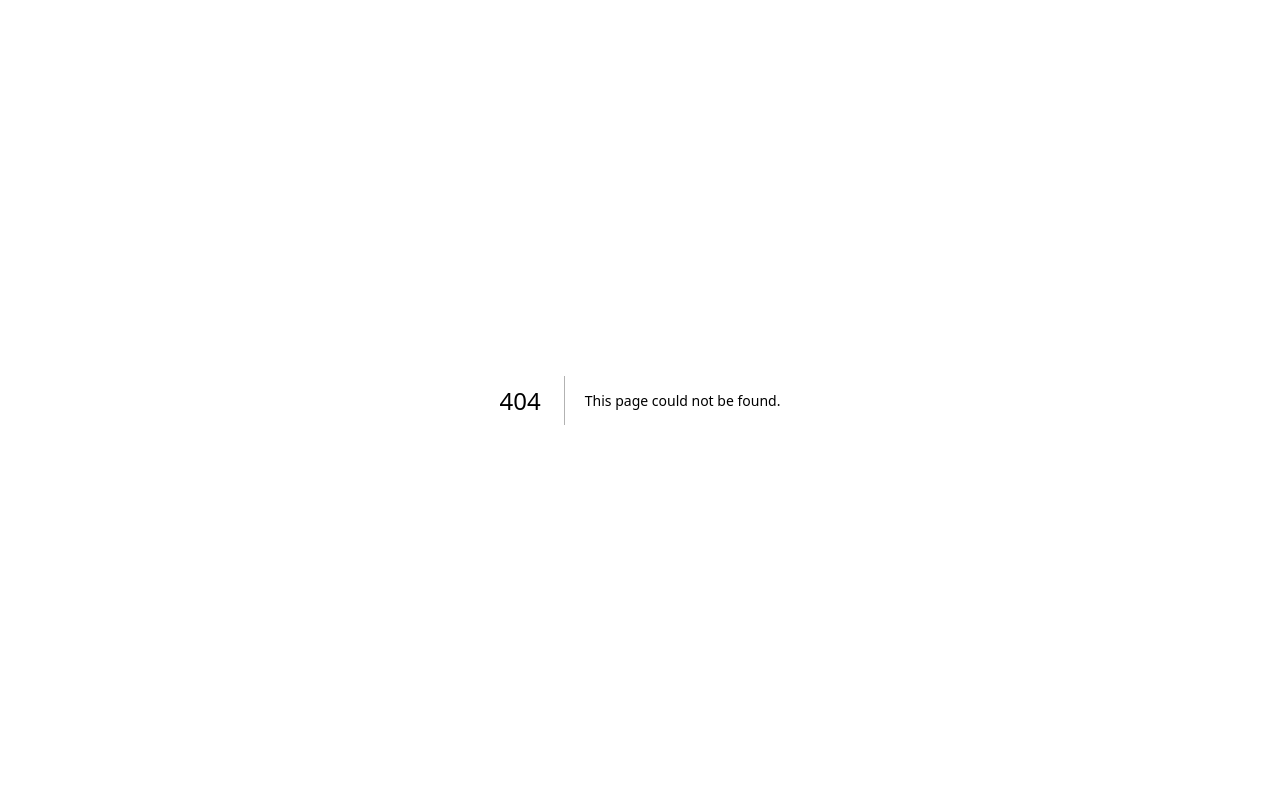
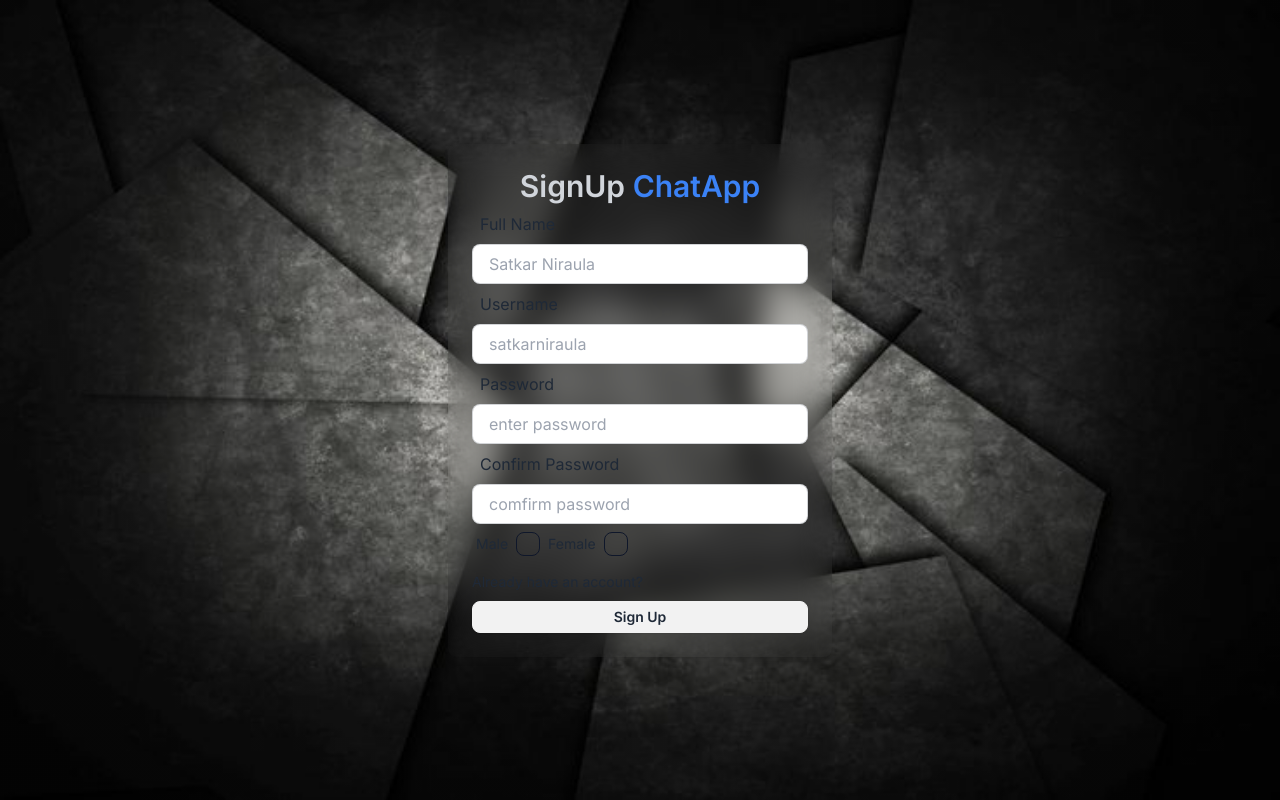
Before and after one commit to Satkar69/chat_frontend, a Next.js app: page /signup in a window 1280 px wide. Before the commit this address had no page. Built offline with nearby package versions, Linux system fonts and the light colour scheme.

Commit message:
update :: architecture changed for nextjs

```diff
--- /dev/null
+++ b/src/app/dashboard/page.jsx
@@ -0,0 +1,7 @@
+import DashboardView from "../pages/dashboardView/DashboardView";
+
+const Dashboard = () => {
+  return <DashboardView />;
+};
+
+export default Dashboard;
--- a/src/app/layout.jsx
+++ b/src/app/layout.jsx
@@ -11,7 +11,11 @@ export const metadata = {
 export default function RootLayout({ children }) {
   return (
     <html lang="en">
-      <body className={inter.className}>{children}</body>
+      <body className={inter.className}>
+        <div className="p-4 h-screen flex items-center justify-center">
+          {children}
+        </div>
+      </body>
     </html>
   );
 }
--- /dev/null
+++ b/src/app/login/page.jsx
@@ -0,0 +1,7 @@
+import LoginForm from "../pages/auth/loginForm/LoginForm";
+
+const Login = () => {
+  return <LoginForm />;
+};
+
+export default Login;
--- a/src/app/page.jsx
+++ b/src/app/page.jsx
@@ -1,11 +1,9 @@
-import Dashboard from "./pages/Dashboard/Dashboard";
+import Dashboard from "./dashboard/page";
 
 export default function Home() {
   return (
     <>
-      <div className="p-4 h-screen flex items-center justify-center">
-        <Dashboard />
-      </div>
+      <Dashboard />
     </>
   );
 }
--- a/src/app/pages/auth/signup/SignUp.jsx
+++ b/src/app/pages/auth/loginForm/LoginForm.jsx
@@ -1,32 +1,20 @@
-import GenderCheckBox from "./GenderCheckBox";
-
-const SignUp = () => {
+const LoginForm = () => {
   return (
     <>
       <div className="flex flex-col items-center justify-center min-w-96 mx-auto">
         <div className="w-full p-6 rounded-lg shadow-md bg-gray-400 bg-clip-padding backdrop-filter backdrop-blur-lg bg-opacity-0">
           <h1 className="text-3xl font-semibold text-center text-gray-300">
-            SignUp
+            Login
             <span className="text-blue-500"> ChatApp</span>
           </h1>
           <form>
-            <div>
-              <label htmlFor="" className="label p-2">
-                <span className="text-base label-text">Full Name</span>
-              </label>
-              <input
-                type="text"
-                placeholder="Satkar Niraula"
-                className="w-full input input-bordered h-10"
-              />
-            </div>
             <div>
               <label htmlFor="" className="label p-2">
                 <span className="text-base label-text">Username</span>
               </label>
               <input
                 type="text"
-                placeholder="satkarniraula"
+                placeholder="enter username"
                 className="w-full input input-bordered h-10"
               />
             </div>
@@ -40,25 +28,14 @@ const SignUp = () => {
                 className="w-full input input-bordered h-10"
               />
             </div>
-            <div>
-              <label htmlFor="" className="label p-2">
-                <span className="text-base label-text">Confirm Password</span>
-              </label>
-              <input
-                type="text"
-                placeholder="comfirm password"
-                className="w-full input input-bordered h-10"
-              />
-            </div>
-            <GenderCheckBox />
             <a
               href=""
               className="text-sm hover:underline hover:text-blue-600 mt-2 inline-block"
             >
-              Already have an account?
+              Don't have an account?
             </a>
             <div>
-              <button className="btn btn-block btn-sm mt-2">Sign Up</button>
+              <button className="btn btn-block btn-sm mt-2">Login</button>
             </div>
           </form>
         </div>
@@ -67,35 +44,25 @@ const SignUp = () => {
   );
 };
 
-export default SignUp;
+export default LoginForm;
 
-// const SignUp = () => {
+// const LoginForm = () => {
 //   return (
 //     <>
 //       <div className="flex flex-col items-center justify-center min-w-96 mx-auto">
 //         <div className="w-full p-6 rounded-lg shadow-md bg-gray-400 bg-clip-padding backdrop-filter backdrop-blur-lg bg-opacity-0">
 //           <h1 className="text-3xl font-semibold text-center text-gray-300">
-//             SignUp
+//             Login
 //             <span className="text-blue-500"> ChatApp</span>
 //           </h1>
 //           <form>
-//             <div>
-//               <label htmlFor="" className="label p-2">
-//                 <span className="text-base label-text">Full Name</span>
-//               </label>
-//               <input
-//                 type="text"
-//                 placeholder="Satkar Niraula"
-//                 className="w-full input input-bordered h-10"
-//               />
-//             </div>
 //             <div>
 //               <label htmlFor="" className="label p-2">
 //                 <span className="text-base label-text">Username</span>
 //               </label>
 //               <input
 //                 type="text"
-//                 placeholder="satkarniraula"
+//                 placeholder="enter username"
 //                 className="w-full input input-bordered h-10"
 //               />
 //             </div>
@@ -109,25 +76,14 @@ export default SignUp;
 //                 className="w-full input input-bordered h-10"
 //               />
 //             </div>
-//             <div>
-//               <label htmlFor="" className="label p-2">
-//                 <span className="text-base label-text">Confirm Password</span>
-//               </label>
-//               <input
-//                 type="text"
-//                 placeholder="comfirm password"
-//                 className="w-full input input-bordered h-10"
-//               />
-//             </div>
-//             <GenderCheckBox />
 //             <a
 //               href=""
 //               className="text-sm hover:underline hover:text-blue-600 mt-2 inline-block"
 //             >
-//               Already have an account?
+//               Don't have an account?
 //             </a>
 //             <div>
-//               <button className="btn btn-block btn-sm mt-2">Sign Up</button>
+//               <button className="btn btn-block btn-sm mt-2">Login</button>
 //             </div>
 //           </form>
 //         </div>
@@ -136,4 +92,4 @@ export default SignUp;
 //   );
 // };
 
-// export default SignUp;
+// export default LoginForm;
--- a/src/app/pages/auth/login/Login.jsx
+++ b/src/app/pages/auth/signupForm/SignUpForm.jsx
@@ -1,20 +1,32 @@
-const Login = () => {
+import GenderCheckBox from "./GenderCheckBox";
+
+const SignUpForm = () => {
   return (
     <>
       <div className="flex flex-col items-center justify-center min-w-96 mx-auto">
         <div className="w-full p-6 rounded-lg shadow-md bg-gray-400 bg-clip-padding backdrop-filter backdrop-blur-lg bg-opacity-0">
           <h1 className="text-3xl font-semibold text-center text-gray-300">
-            Login
+            SignUp
             <span className="text-blue-500"> ChatApp</span>
           </h1>
           <form>
+            <div>
+              <label htmlFor="" className="label p-2">
+                <span className="text-base label-text">Full Name</span>
+              </label>
+              <input
+                type="text"
+                placeholder="Satkar Niraula"
+                className="w-full input input-bordered h-10"
+              />
+            </div>
             <div>
               <label htmlFor="" className="label p-2">
                 <span className="text-base label-text">Username</span>
               </label>
               <input
                 type="text"
-                placeholder="enter username"
+                placeholder="satkarniraula"
                 className="w-full input input-bordered h-10"
               />
             </div>
@@ -28,14 +40,25 @@ const Login = () => {
                 className="w-full input input-bordered h-10"
               />
             </div>
+            <div>
+              <label htmlFor="" className="label p-2">
+                <span className="text-base label-text">Confirm Password</span>
+              </label>
+              <input
+                type="text"
+                placeholder="comfirm password"
+                className="w-full input input-bordered h-10"
+              />
+            </div>
+            <GenderCheckBox />
             <a
               href=""
               className="text-sm hover:underline hover:text-blue-600 mt-2 inline-block"
             >
-              Don't have an account?
+              Already have an account?
             </a>
             <div>
-              <button className="btn btn-block btn-sm mt-2">Login</button>
+              <button className="btn btn-block btn-sm mt-2">Sign Up</button>
             </div>
           </form>
         </div>
@@ -44,25 +67,35 @@ const Login = () => {
   );
 };
 
-export default Login;
+export default SignUpForm;
 
-// const Login = () => {
+// const SignUpForm = () => {
 //   return (
 //     <>
 //       <div className="flex flex-col items-center justify-center min-w-96 mx-auto">
 //         <div className="w-full p-6 rounded-lg shadow-md bg-gray-400 bg-clip-padding backdrop-filter backdrop-blur-lg bg-opacity-0">
 //           <h1 className="text-3xl font-semibold text-center text-gray-300">
-//             Login
+//             SignUp
 //             <span className="text-blue-500"> ChatApp</span>
 //           </h1>
 //           <form>
+//             <div>
+//               <label htmlFor="" className="label p-2">
+//                 <span className="text-base label-text">Full Name</span>
+//               </label>
+//               <input
+//                 type="text"
+//                 placeholder="Satkar Niraula"
+//                 className="w-full input input-bordered h-10"
+//               />
+//             </div>
 //             <div>
 //               <label htmlFor="" className="label p-2">
 //                 <span className="text-base label-text">Username</span>
 //               </label>
 //               <input
 //                 type="text"
-//                 placeholder="enter username"
+//                 placeholder="satkarniraula"
 //                 className="w-full input input-bordered h-10"
 //               />
 //             </div>
@@ -76,14 +109,25 @@ export default Login;
 //                 className="w-full input input-bordered h-10"
 //               />
 //             </div>
+//             <div>
+//               <label htmlFor="" className="label p-2">
+//                 <span className="text-base label-text">Confirm Password</span>
+//               </label>
+//               <input
+//                 type="text"
+//                 placeholder="comfirm password"
+//                 className="w-full input input-bordered h-10"
+//               />
+//             </div>
+//             <GenderCheckBox />
 //             <a
 //               href=""
 //               className="text-sm hover:underline hover:text-blue-600 mt-2 inline-block"
 //             >
-//               Don't have an account?
+//               Already have an account?
 //             </a>
 //             <div>
-//               <button className="btn btn-block btn-sm mt-2">Login</button>
+//               <button className="btn btn-block btn-sm mt-2">Sign Up</button>
 //             </div>
 //           </form>
 //         </div>
@@ -92,4 +136,4 @@ export default Login;
 //   );
 // };
 
-// export default Login;
+// export default SignUpForm;
--- /dev/null
+++ b/src/app/signup/page.jsx
@@ -0,0 +1,7 @@
+import SignUpForm from "../pages/auth/signupForm/SignUpForm";
+
+const SignUp = () => {
+  return <SignUpForm />;
+};
+
+export default SignUp;
```
Also changed, not shown: src/app/pages/dashboardView/DashboardView.jsx (renamed from src/app/pages/Dashboard/Dashboard.jsx, +4 -4 lines), src/app/pages/auth/signupForm/GenderCheckBox.jsx (renamed from src/app/pages/auth/signup/GenderCheckBox.jsx).
